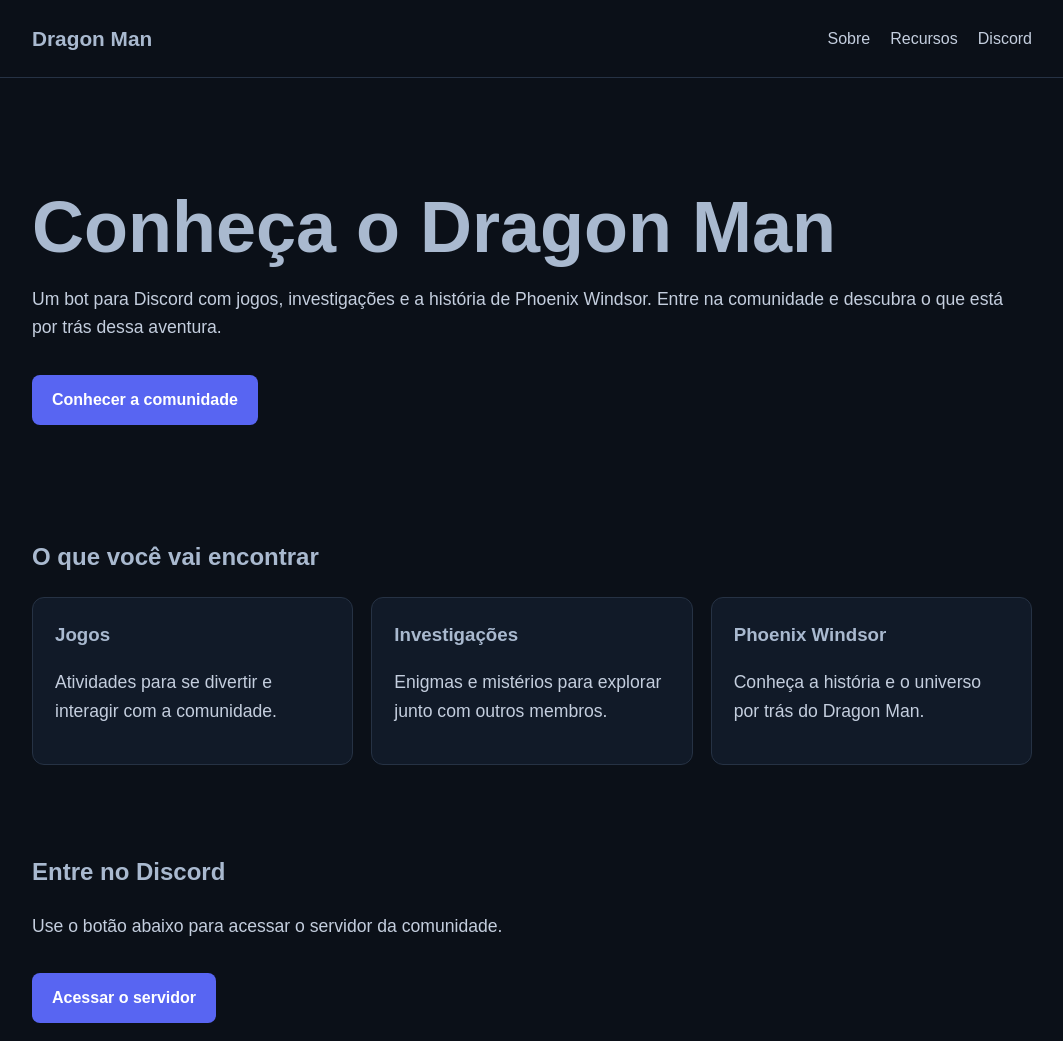
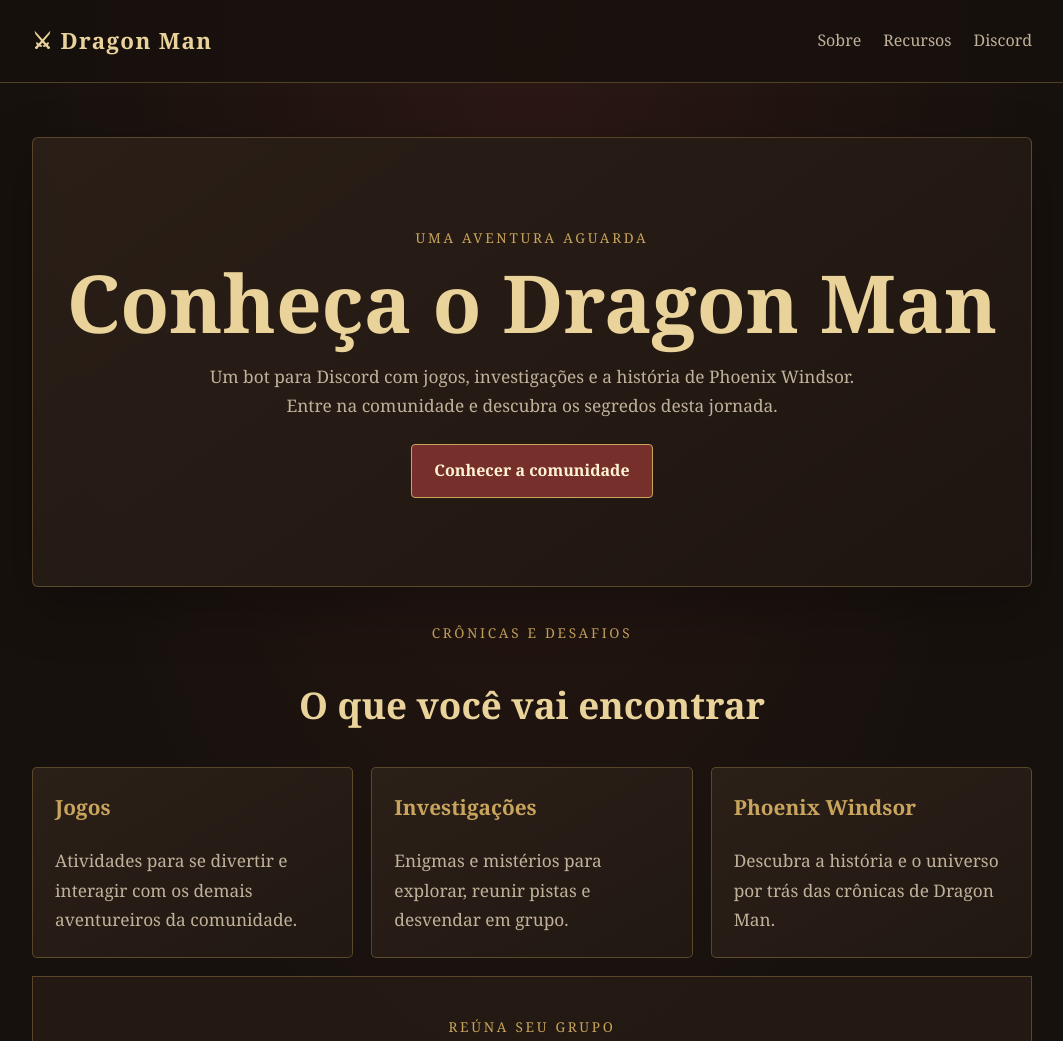
Before and after one commit to dragonmanbot/Dragon-man-site-, a plain HTML site: page index.html in a window 1280 px wide. Shown: the top 1041 px of the page, without its empty margins (108-1171 px from the left). Drawn offline with Linux system fonts and the light colour scheme.

Commit message:
Apply medieval fantasy color theme to landing page

```diff
--- a/index.html
+++ b/index.html
@@ -3,152 +3,99 @@
 <head>
   <meta charset="UTF-8">
   <meta name="viewport" content="width=device-width, initial-scale=1">
-  <meta name="theme-color" content="#0b1018">
+  <meta name="theme-color" content="#17110d">
   <meta name="description" content="Conheça o Dragon Man, um bot para Discord com jogos, investigações e a história de Phoenix Windsor.">
-  <title>Dragon Man</title>
-
+  <title>Dragon Man | Crônicas de Phoenix Windsor</title>
   <style>
-    * {
-      box-sizing: border-box;
+    :root {
+      color-scheme: dark;
+      --night: #17110d;
+      --stone: #241a14;
+      --panel: #2b2018;
+      --gold: #c9a45c;
+      --gold-light: #ead39a;
+      --parchment: #e8dcc2;
+      --muted: #c0b29a;
+      --wine: #762f2b;
+      --wine-hover: #914039;
+      --border: rgba(201, 164, 92, 0.32);
     }
 
-    html {
-      scroll-behavior: smooth;
+    * { box-sizing: border-box; }
+    html { scroll-behavior: smooth; }
+    body {
+      margin: 0;
+      color: var(--parchment);
+      background:
+        radial-gradient(ellipse at 50% 0%, rgba(118, 47, 43, 0.22), transparent 55%),
+        var(--night);
+      font-family: Georgia, "Times New Roman", serif;
+      line-height: 1.7;
     }
 
-    body {
-      margin: 0;
-      background: #0b1018;
-      color: #e5e7eb;
-      font-family: Arial, sans-serif;
-      line-height: 1.6;
+    .container { width: min(100% - 40px, 1000px); margin: 0 auto; }
+    header { padding: 22px 0; border-bottom: 1px solid var(--border); background: rgba(23, 17, 13, 0.82); }
+    nav { display: flex; justify-content: space-between; align-items: center; gap: 20px; }
+    .logo { color: var(--gold-light); font-size: 1.4rem; font-weight: bold; letter-spacing: 0.06em; text-decoration: none; }
+    .nav-links { display: flex; gap: 22px; }
+    .nav-links a { color: var(--muted); text-decoration: none; }
+    .nav-links a:hover { color: var(--gold-light); }
+
+    main { padding: 54px 0 70px; }
+    .hero {
+      position: relative;
+      padding: clamp(42px, 8vw, 88px) 30px;
+      text-align: center;
+      border: 1px solid var(--border);
+      border-radius: 6px;
+      background: linear-gradient(145deg, rgba(43, 32, 24, 0.96), rgba(31, 22, 17, 0.96));
+      box-shadow: 0 18px 55px rgba(0, 0, 0, 0.28);
     }
-
-    .container {
-      width: min(100% - 40px, 1000px);
-      margin: 0 auto;
-    }
-
-    header {
-      padding: 22px 0;
-      border-bottom: 1px solid #263244;
-    }
-
-    nav {
-      display: flex;
-      justify-content: space-between;
-      align-items: center;
-      gap: 20px;
-    }
-
-    .logo {
-      color: #a9b9cf;
-      font-size: 1.3rem;
+    .eyebrow { color: var(--gold); font-size: 0.85rem; letter-spacing: 0.2em; text-transform: uppercase; }
+    h1 { margin: 10px 0 16px; color: var(--gold-light); font-size: clamp(2.6rem, 8vw, 5rem); line-height: 1.08; }
+    h2 { color: var(--gold-light); font-size: clamp(1.7rem, 5vw, 2.3rem); }
+    p { color: var(--muted); font-size: 1.08rem; }
+    .hero p { max-width: 680px; margin: 0 auto; }
+    .button {
+      display: inline-block;
+      margin-top: 24px;
+      padding: 12px 22px;
+      border: 1px solid var(--gold);
+      border-radius: 4px;
+      background: var(--wine);
+      color: #fff3d4;
       font-weight: bold;
       text-decoration: none;
+      transition: background 0.2s ease, transform 0.2s ease;
     }
-
-    .nav-links {
-      display: flex;
-      gap: 20px;
-    }
-
-    .nav-links a {
-      color: #c4cede;
-      text-decoration: none;
-    }
-
-    .nav-links a:hover {
-      color: #fff;
-    }
-
-    main {
-      padding: 70px 0;
-    }
-
-    .hero {
-      padding: 40px 0 70px;
-    }
-
-    h1 {
-      margin: 0 0 16px;
-      color: #a9b9cf;
-      font-size: clamp(2.5rem, 8vw, 4.5rem);
-      line-height: 1.1;
-    }
-
-    h2 {
-      color: #a9b9cf;
-    }
-
-    p {
-      color: #c4cede;
-      font-size: 1.1rem;
-    }
-
-    .button {
-      display: inline-block;
-      margin-top: 16px;
-      padding: 12px 20px;
-      border-radius: 8px;
-      background: #5865f2;
-      color: white;
-      font-weight: bold;
-      text-decoration: none;
-    }
-
-    .button:hover {
-      background: #4752c4;
-    }
-
-    section {
-      padding: 24px 0 44px;
-    }
-
-    .cards {
-      display: grid;
-      grid-template-columns: repeat(3, 1fr);
-      gap: 18px;
-      margin-top: 20px;
-    }
-
+    .button:hover { background: var(--wine-hover); transform: translateY(-2px); }
+    section:not(.hero) { padding: 34px 0 18px; }
+    .section-heading { text-align: center; margin-bottom: 22px; }
+    .cards { display: grid; grid-template-columns: repeat(3, 1fr); gap: 18px; }
     .card {
       padding: 22px;
-      border: 1px solid #263244;
-      border-radius: 12px;
-      background: #111a28;
+      border: 1px solid var(--border);
+      border-radius: 5px;
+      background: linear-gradient(150deg, var(--panel), #211812);
     }
-
-    .card h3 {
-      margin-top: 0;
-      color: #a9b9cf;
-    }
-
-    footer {
-      padding: 24px 0;
-      border-top: 1px solid #263244;
-      color: #9aa8bd;
-      text-align: center;
-    }
+    .card h3 { margin-top: 0; color: var(--gold); font-size: 1.3rem; }
+    .card p { margin-bottom: 0; }
+    #discord { text-align: center; padding: 38px 20px !important; border: 1px solid var(--border); background: rgba(43, 32, 24, 0.58); }
+    footer { padding: 24px 0; border-top: 1px solid var(--border); color: #9c8c72; text-align: center; font-size: 0.95rem; }
 
     @media (max-width: 650px) {
-      nav {
-        align-items: flex-start;
-        flex-direction: column;
-      }
-
-      .cards {
-        grid-template-columns: 1fr;
-      }
+      nav { align-items: flex-start; flex-direction: column; }
+      .nav-links { gap: 16px; flex-wrap: wrap; }
+      .cards { grid-template-columns: 1fr; }
+      .hero { padding-inline: 20px; }
     }
   </style>
 </head>
-
 <body>
   <header>
     <div class="container">
       <nav aria-label="Navegação principal">
-        <a class="logo" href="#">Dragon Man</a>
+        <a class="logo" href="#inicio">⚔ Dragon Man</a>
         <div class="nav-links">
           <a href="#sobre">Sobre</a>
           <a href="#recursos">Recursos</a>
@@ -158,52 +105,45 @@
     </div>
   </header>
 
-  <main class="container">
+  <main class="container" id="inicio">
     <section class="hero" id="sobre">
+      <div class="eyebrow">Uma aventura aguarda</div>
       <h1>Conheça o Dragon Man</h1>
-      <p>
-        Um bot para Discord com jogos, investigações e a história de Phoenix Windsor.
-        Entre na comunidade e descubra o que está por trás dessa aventura.
-      </p>
+      <p>Um bot para Discord com jogos, investigações e a história de Phoenix Windsor. Entre na comunidade e descubra os segredos desta jornada.</p>
       <a class="button" href="#discord">Conhecer a comunidade</a>
     </section>
 
     <section id="recursos">
-      <h2>O que você vai encontrar</h2>
+      <div class="section-heading">
+        <div class="eyebrow">Crônicas e desafios</div>
+        <h2>O que você vai encontrar</h2>
+      </div>
       <div class="cards">
         <article class="card">
           <h3>Jogos</h3>
-          <p>Atividades para se divertir e interagir com a comunidade.</p>
+          <p>Atividades para se divertir e interagir com os demais aventureiros da comunidade.</p>
         </article>
-
         <article class="card">
           <h3>Investigações</h3>
-          <p>Enigmas e mistérios para explorar junto com outros membros.</p>
+          <p>Enigmas e mistérios para explorar, reunir pistas e desvendar em grupo.</p>
         </article>
-
         <article class="card">
           <h3>Phoenix Windsor</h3>
-          <p>Conheça a história e o universo por trás do Dragon Man.</p>
+          <p>Descubra a história e o universo por trás das crônicas de Dragon Man.</p>
         </article>
       </div>
     </section>
 
     <section id="discord">
-      <h2>Entre no Discord</h2>
-      <p>Use o botão abaixo para acessar o servidor da comunidade.</p>
-      <a
-        class="button"
-        href="https://discord.gg/Q4U7FKwVW"
-        target="_blank"
-        rel="noopener noreferrer"
-      >
-        Acessar o servidor
-      </a>
+      <div class="eyebrow">Reúna seu grupo</div>
+      <h2>Entre na comunidade</h2>
+      <p>Junte-se ao servidor e faça parte desta aventura.</p>
+      <a class="button" href="https://discord.gg/Q4U7FKwVW" target="_blank" rel="noopener noreferrer">Acessar o servidor</a>
     </section>
   </main>
 
   <footer>
-    <div class="container">© 2026 Dragon Man</div>
+    <div class="container">© 2026 Dragon Man · Que sua jornada comece.</div>
   </footer>
 </body>
 </html>
```
